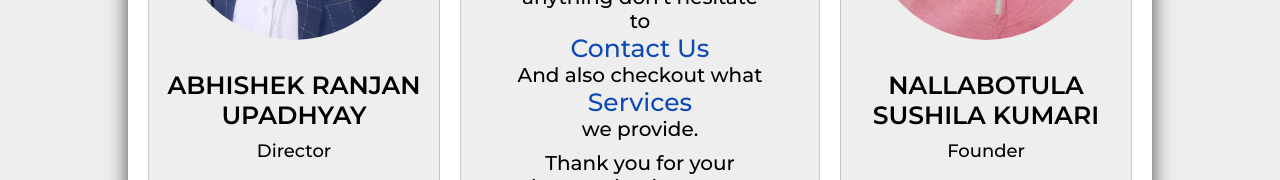
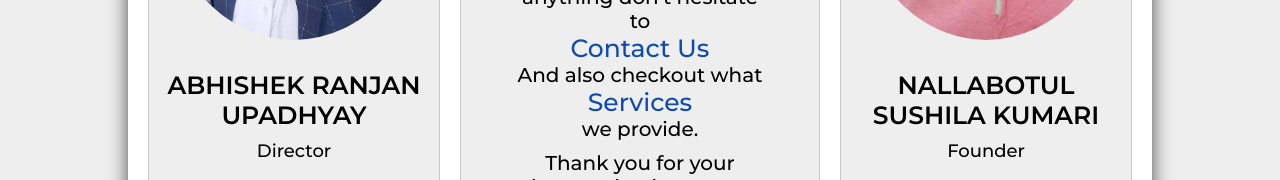
Before and after one commit to pinnintisagarSB/Finetaxace, a React (Create React App) app: page /about in a window 1280 px wide. Shown: the part 579-759 px from the top of the page. Built offline with nearby package versions, Linux system fonts and the light colour scheme.

Commit message:
commit on main

```diff
--- a/src/components/About.js
+++ b/src/components/About.js
@@ -36,7 +36,7 @@ const About = () => {
                    </div>
                    <div className="about-img">
                    <img src={Img1} alt="" />
-                   <h1>NALLABOTULA SUSHILA KUMARI</h1>
+                   <h1>NALLABOTUL SUSHILA KUMARI</h1>
                    <p>Founder</p>
                </div>
                </div>
```
